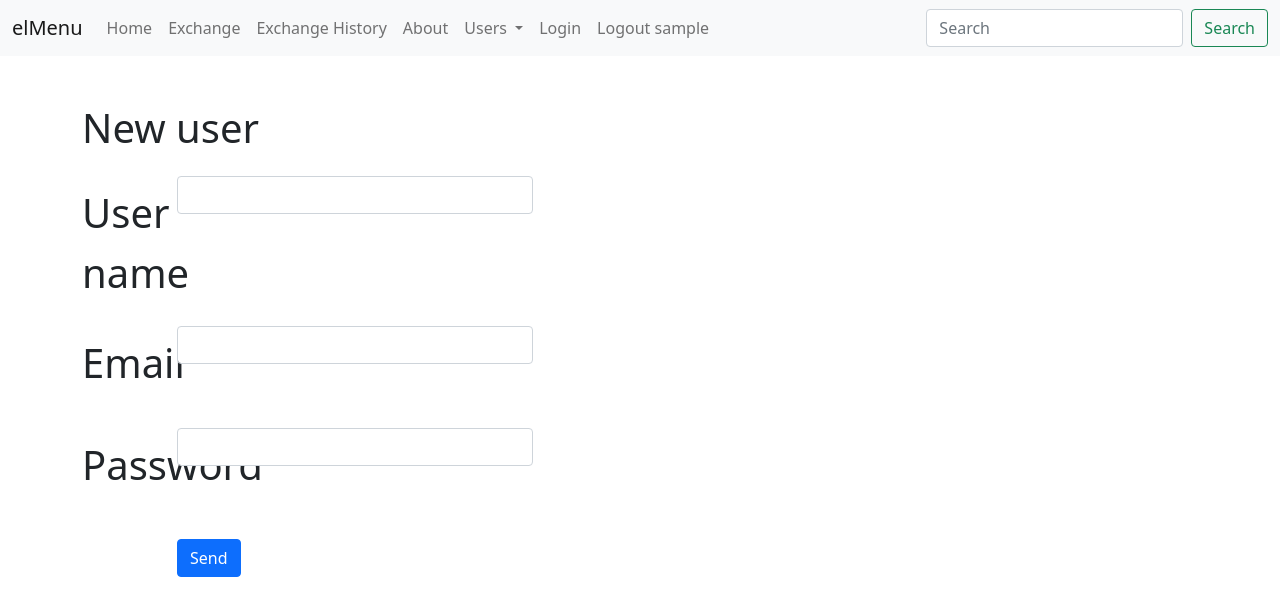
After one commit to sineczek/Python_Flask, a Flask app: page /new_user in a window 1280 px wide. The commit adds this page. Shown: the top 616 px of the page. Run offline with Flask 2, Linux system fonts and the light colour scheme; a user stored in the database is signed in.

Commit message:
Dzien 182 new user form

```diff
--- a/NicerApp/app.py
+++ b/NicerApp/app.py
@@ -311,6 +311,71 @@ def edit_transaction(transaction_id):
 
         return redirect(url_for('history'))
 
+@app.route('/users')
+def users():
+    return 'not implemented'
+
+@app.route('/user_status_change/<action>/<user_name>')
+def user_status_change():
+    return 'not implemented'
+
+@app.route('/edit_user/<user_name>')
+def edit_user():
+    return 'not implemented'
+
+@app.route('/user_delete/<user_name>')
+def delete_user():
+    return 'not implemented'
+
+@app.route('/new_user', methods=['POST', 'GET'])
+def new_user():
+    if not 'user' in session:
+        return redirect(url_for('login'))
+    login = session['user']
+
+    db = get_db()
+    message = None
+    user = {}
+
+    if request.method == 'GET':
+        return render_template('new_user.html', active_menu='users', user=user)
+    else:
+        user['user_name'] = '' if not 'user_name' in request.form else request.form['user_name']
+        user['email'] = '' if not 'email' in request.form else request.form['email']
+        user['user_pass'] = '' if not 'user_pass' in request.form else request.form['user_pass']
+
+        cursor = db.execute('select count(*) as cnt from users where name = ?', [user['user_name']])
+        record = cursor.fetchone()
+        is_user_name_unique = (record['cnt'] == 0)
+
+        cursor = db.execute('select count(*) as cnt from users where email = ?', [user['email']])
+        record = cursor.fetchone()
+        is_user_email_unique = (record['cnt'] == 0)
+
+        if user['user_name'] == '':
+            message = 'Name cannot be empty'
+        elif user['email'] == '':
+            message = 'email cannot be empty'
+        elif user['user_pass'] == '':
+            message = 'Password cannot be empty'
+        elif not is_user_name_unique:
+            message = 'User with the name {} already exists'.format(user['user_name'])
+        elif not is_user_email_unique:
+            message = 'User with the email {} alresdy exists'.format(user['email'])
+
+        if not message:
+            user_pass = UserPass(user['user_name'], user['user_pass'])
+            password_hash = user_pass.hash_password()
+            sql_statement = '''insert into users(name, email, password, is_active, is_admin)
+                           values(?,?,?, True, False);'''
+            db.execute(sql_statement, [user['user_name'], user['email'], password_hash])
+            db.commit()
+            flash('User {} created'.format(user['user_name']))
+            return redirect(url_for('users'))
+        else:
+            flash('Correct error: {}'.format(message))
+            return render_template('new_user.html', active_menu='users', user=user)
+
 
 if __name__ == '__main__':
     app.run()
--- a/NicerApp/templates/menu.html
+++ b/NicerApp/templates/menu.html
@@ -9,23 +9,39 @@
         <div class="collapse navbar-collapse" id="navbarSupportedContent">
             <ul class="navbar-nav me-auto mb-2 mb-lg-0">
                 <li class="nav-item">
-                    <a class="nav-link {{ 'active' if active_menu=='home' }}" aria-current="page" href="{{ url_for('index') }}">Home</a>
+                    <a class="nav-link {{ 'active' if active_menu=='home' }}" aria-current="page"
+                       href="{{ url_for('index') }}">Home</a>
                 </li>
                 <li class="nav-item">
                     <a class="nav-link {{ 'active' if active_menu=='exchange' }}" href="{{ url_for('exchange') }}">Exchange</a>
                 </li>
                 <li class="nav-item">
-                    <a class="nav-link {{ 'active' if active_menu=='history' }}" href="{{ url_for('history') }}">Exchange History</a>
+                    <a class="nav-link {{ 'active' if active_menu=='history' }}" href="{{ url_for('history') }}">Exchange
+                        History</a>
                 </li>
                 <li class="nav-item">
                     <a class="nav-link {{ 'active' if active_menu=='about' }}" href="#">About</a>
                 </li>
-                <li class="nav-item">
-                    <a class="nav-link {{ 'active' if active_menu=='login' }}" href="{{ url_for('login') }}" tabindex="-1">Login</a>
+                <li class="nav-item dropdown">
+                    <a class="nav-link dropdown-toggle" href="#" id="navbarDropdown" role="button"
+                       data-bs-toggle="dropdown" aria-expanded="false">
+                        Users
+                    </a>
+                    <ul class="dropdown-menu" aria-labelledby="navbadDropdown">
+                        <li><a class="dropdown-item" href="{{ url_for('users') }}">Users</a></li>
+                        <li><a class="dropdown-item" href="{{ url_for('new_user') }}">New user</a></li>
+                    </ul>
                 </li>
                 <li class="nav-item">
-                    <a class="nav-link {{ 'active' if active_menu=='logout' }}" href="{{ url_for('logout') }}" tabindex="-1">Logout {{ session['user'] if 'user' in session }}</a>
+                    <a class="nav-link {{ 'active' if active_menu=='login' }}" href="{{ url_for('login') }}"
+                       tabindex="-1">Login</a>
                 </li>
+                <li class="nav-item">
+                    <a class="nav-link {{ 'active' if active_menu=='logout' }}" href="{{ url_for('logout') }}"
+                       tabindex="-1">Logout {{ session['user'] if 'user' in session }}</a>
+                </li>
+
+
             </ul>
             <form class="d-flex">
                 <input class="form-control me-2" type="search" placeholder="Search" aria-label="Search">
--- /dev/null
+++ b/NicerApp/templates/new_user.html
@@ -0,0 +1,33 @@
+{% extends "base.html" %}
+{% block content %}
+<div class="container">
+    <div class="row mb-3">
+        <div class="col-5 h1">New user</div>
+    </div>
+    <form id="user_form" action="{{ url_for('new_user') }}" method="POST">
+
+        <div class="row mb-3">
+            <div class="col-1 col-form-label"><label for="user_name">User name</label></div>
+            <div class="col-4">
+                <input type="text" id="user_name" name="user_name" value="{{ user.user_name }}" class="form-control"><br>
+            </div>
+        </div>
+        <div class="row mb-3">
+            <div class="col-1 col-form-label"><label for="email">Email</label></div>
+            <div class="col-4">
+                <input type="text" id="email" name="email" value="{{ user.email }}" class="form-control"><br>
+            </div>
+        </div>
+        <div class="row  mb-3">
+            <div class="col-1 col-form-label"><label for="user_pass">Password</label></div>
+            <div class="col-4">
+                <input type="password" id="user_pass" name="user_pass" class="form-control"><br>
+            </div>
+        </div>
+        <div class="row mb-3">
+            <div class="col-1"></div>
+            <div class="col-2"><input type="submit" value="Send" class="btn btn-primary"></div>
+        </div>
+    </form>
+</div>
+{% endblock %}
```
Also changed, not shown: NicerApp/data/cantor.db.
